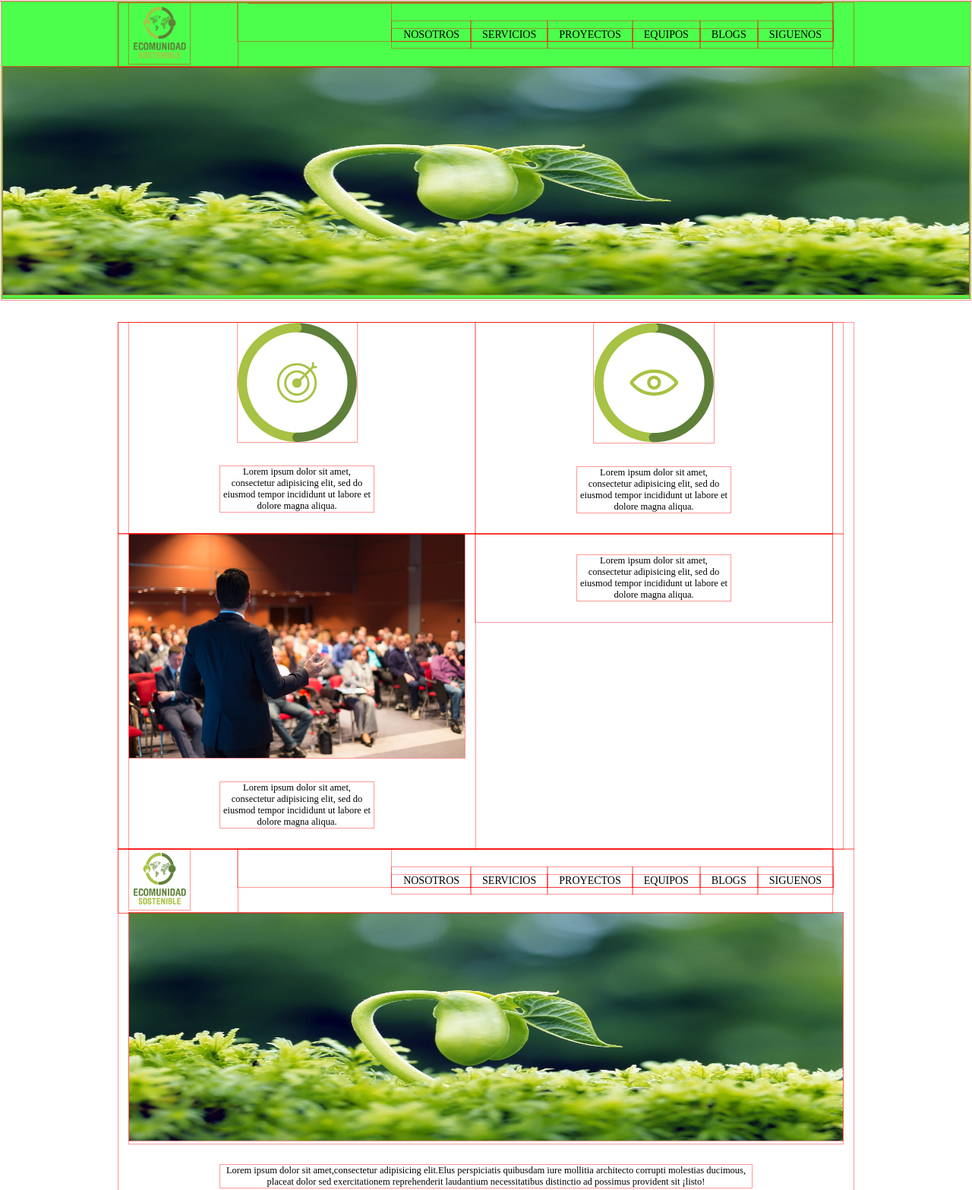
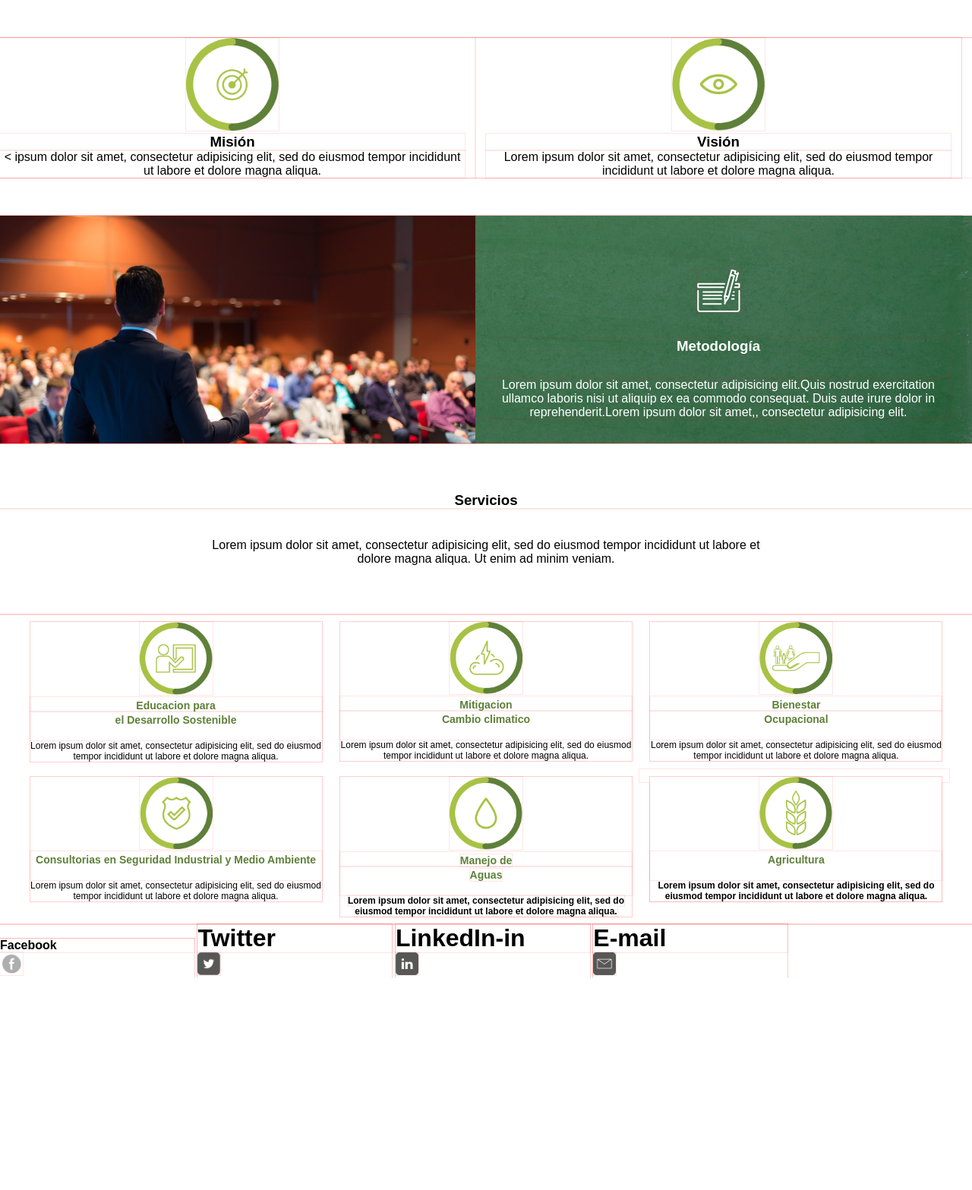
Before and after one commit to Carolina-Salinas/E-Comunidad.github.io, a plain HTML site: page index.html in a window 1280 px wide. Shown: the top 1567 px of the page at 76% size. After the commit the page ends 1288 px from the top, so only its background shows below. Drawn offline with Linux system fonts and the light colour scheme.

Commit message:
al 26 de abril

```diff
--- a/css/main.css
+++ b/css/main.css
@@ -1,50 +1,48 @@
-*{outline: 1px solid rgba(255,0,0,0.4);}/* Inserta tu codigo aqui */
-header{padding: 2px;
-       margin: 2px;
-       color: #fff;
-       border-bottom: solid #ffffff 1px;
-       background: #4dff4d;}
-.logo{width: 80px;
-      height: 80px;}
-nav ul{list-style-type: none;
-       padding-top: 34px;
-       margin: 0 -15px 0 0;
-       float: right;
-       font-size: 14px;
-       text-transform: uppercase;
-       white-space: nowrap;}
-nav li{position: relative;
-       float: left;
-       margin: 0;
-       padding:0;}
-nav li:hover a{background: #e0e0d1;}
-nav a{text-decoration: none;
-      padding: 10px 15px;
-      color: #000000;
-      }
-nav a:hover{color: #fff;}
+  *{outline: 1px solid rgba(255,0,0,0.1);}/* Inserta tu codigo aqui */
 
-.uno{height: 300px;
-     width: 100%;}
-  p{color: #000000;
-      text-align: center;
-     margin-left: 120px;
-     margin-right: 120px;
-     font-size: 12.50px;
-     margin-top: 28px;
-     margin-bottom: 28px;}
-.contenedor{width: 100%;}
-.img{display: inline-block;}
+body{font-family: arial;
+}
+.MisionVision{
+  margin-top: 50px;
+  margin-bottom: 50px;
+}
+.MisionVision img{
+  width:20%;
+  height:20%;
+}
 
-.seccion{
-      margin-top: 30px;
-      padding right:0;
-      padding left:0;
+.Metodologia{
+  width: 100%;
+  height: 300px;
+  background-image: url(../img/fondo.jpg);
 }
-.seccion1 img{
-      width: 100%;
+.division{
+  background-image: url(../img/metodo.JPG);
+  background-size: cover;
+  height: 300px;
 }
-.seccion1 .c{
-      background: url("../img/fondo.jpg");
-     background-size: contain;
+.division1 img{
+  margin-top: 70px;
+  margin-bottom: 30px;
 }
+.servicios-icon img{
+  width: 25%;
+}
+.caja li{
+  font-size:12px;
+  width: 30%;
+  display: inline-block;
+  vertical-align: text-top;
+  margin: 10px;
+}
+.caja h3{
+  padding-top: 3px;
+}
+.pie li{
+  display: inline-block;
+  width: 20%;
+}
+.contacto img{
+  width: 30px;
+  height: 30px;
+}
--- a/css/utilities.css
+++ b/css/utilities.css
@@ -7,7 +7,7 @@
 	font-family: OpenSans-Regular;
 	src: url(../fonts/Open/OpenSans-Regular.ttf);
 }
-@font-face{
+@font-face{s
 	font-family: OpenSans-Light;
 	src: url(../fonts/Open/OpenSans-Light.ttf);
 }
@@ -35,6 +35,9 @@
 }
 .pd-5-10{
 	padding: 5% 10%;
+}
+.pd-3-20-5{
+	padding: 3% 20% 5% 20%;
 }
 .mg-0{
 	margin: 0;
--- a/index.html
+++ b/index.html
@@ -8,102 +8,90 @@
 	<link rel="stylesheet" href="css/main.css">
 </head>
 <body>
-	<header>
-		<div class="container">
-			<div class="row">
-				<div class="col-2">
-					<img class="logo"src="img/ecomunidad-logo.png"/>
-				</div>
-				<div class="col-10">
-					<nav class="nav-header">
-						<ul class="menu">
-							<li><a href=#nosotros>Nosotros</a></li>
-							<li><a href=index.html> Servicios</a></li>
-							<li><a href=index.html>Proyectos</a></li>
-							<li><a href=index.html>Equipos</a></li>
-							<li><a href=index.html>Blogs</a></li>
-							<li><a href=index.html>Siguenos</a></li>
-						</ul>
-					</nav>
-				</div>
-			</div>
-		</div>
-		<div>
-			<img class="uno"src="img/semilla.jpg">
-		</div>
-	</header>
 
 	<hero>
-		<div class="container">
-			<div class="seccion" id="#nosotros">
-			    <div class="row text-center" >
-				     <div class="col-6 mision">
+		<div class="container-fluid">
+			<div class="MisionVision" id="#nosotros">
+			    <div class="row text-center">
+				     <div class="col-6">
 					    <img src="img/iconos/mision/mision.png">
-					     <p> Lorem ipsum dolor sit amet, consectetur adipisicing elit, sed do eiusmod tempor incididunt ut labore et dolore magna aliqua.</p>
+					     <h3>Misión</h3>
+					     <p>< ipsum dolor sit amet, consectetur adipisicing elit, sed do eiusmod tempor incididunt ut labore et dolore magna aliqua.</p>
 					 </div>
-				     <div class="col-6 mision">
+				     <div class="col-6">
 						<img src="img/iconos/mision/vision.png">
+						<h3>Visión</h3>
 						<p> Lorem ipsum dolor sit amet, consectetur adipisicing elit, sed do eiusmod tempor incididunt ut labore et dolore magna aliqua.</p>
 					</div>
 			    </div>
 			</div>
-			<div class="seccion1">
-				<div class="row" >
-				     <div class="col-6">
-					    <img src="img/metodo.JPG">
-					     <p> Lorem ipsum dolor sit amet, consectetur adipisicing elit, sed do eiusmod tempor incididunt ut labore et dolore magna aliqua.</p>
+			<div class="Metodologia bg-img-block">
+				<div class="row text-white text-center " >
+				     <div class="division col-6">
 					 </div>
-				     <div class="col-6 pizarra">
-						<p> Lorem ipsum dolor sit amet, consectetur adipisicing elit, sed do eiusmod tempor incididunt ut labore et dolore magna aliqua.</p>
+				     <div class="division1 col-6">
+				     <img src="img/iconos/metodologia-icon.png">
+				     <h3 class="pb-5">Metodología</h3>
+				     <p> Lorem ipsum dolor sit amet, consectetur adipisicing elit.Quis nostrud exercitation ullamco laboris nisi ut aliquip ex ea commodo consequat. Duis aute irure dolor in reprehenderit.Lorem ipsum dolor sit amet,, consectetur adipisicing elit.</p>
 					</div>
-			    </div>
+				</div>
+			</div>
+				<div class="DescriptServ text-center" id="#servicios">
+					<h3 class="pt-5">Servicios</h3>
+					<p class="pd-3-20-5">Lorem ipsum dolor sit amet, consectetur adipisicing elit, sed do eiusmod tempor incididunt ut labore et dolore magna aliqua. Ut enim ad minim veniam.</p>
+				</div>
+
+				<div class="caja text-center">
+
+					<ul >
+						<li><div class="servicios-icon"><img src="img/iconos/servicios-icon/educacion.png"/><h3 class="text-green">Educacion para</h3><h3 class="pb-5 text-green">el Desarrollo Sostenible</h3>
+						Lorem ipsum dolor sit amet, consectetur adipisicing elit, sed do eiusmod
+						tempor incididunt ut labore et dolore magna aliqua.</div></li>
+						<li><div class="servicios-icon"><img src="img/iconos/servicios-icon/mitigacion.png"/><h3 class="text-green">Mitigacion</h3><h3 class="pb-5 text-green">Cambio climatico</h3>
+						Lorem ipsum dolor sit amet, consectetur adipisicing elit, sed do eiusmod
+						tempor incididunt ut labore et dolore magna aliqua.</div></li>
+						<li><div class="servicios-icon"><img src="img/iconos/servicios-icon/bienestar.png"/><h3 class="text-green">Bienestar</h3><h3 class="pb-5 text-green">Ocupacional</h3>
+						Lorem ipsum dolor sit amet, consectetur adipisicing elit, sed do eiusmod
+						tempor incididunt ut labore et dolore magna aliqua.</div></li>
+						<li><div class="servicios-icon"><img src="img/iconos/servicios-icon/seguridad-icon.png"/><h3 class="pb-5 text-green">Consultorias en Seguridad Industrial y Medio Ambiente</h3>
+						Lorem ipsum dolor sit amet, consectetur adipisicing elit, sed do eiusmod
+						tempor incididunt ut labore et dolore magna aliqua.</div></li>
+						<li><div class="servicios-icon"><img src="img/iconos/servicios-icon/manejo-de-agua.png"/><h3 class="text-green"><b>Manejo de </h3><h3 class="pb-5 text-green">Aguas</h3>Lorem ipsum dolor sit amet, consectetur adipisicing elit, sed do eiusmod
+						tempor incididunt ut labore et dolore magna aliqua.</div></li>
+						<li><div class="servicios-icon"><img src="img/iconos/servicios-icon/agricultura-icon.png"/><h3 class="pb-5 text-green">Agricultura</h3>Lorem ipsum dolor sit amet, consectetur adipisicing elit, sed do eiusmod
+						tempor incididunt ut labore et dolore magna aliqua.</div></li>
+					</ul>
+
+			</div>
+			<div class="pie text left" id="#siguenos">
+				<ul>
+					<li>
+						<div class="contacto">
+							<p>Facebook</p>
+							<img src="img/facebook.png"/>
+						</div>
+					</li>
+					<li>
+						<div class="contacto">
+							<h1>Twitter</h1>
+							<img src="img/iconos/redes-sociales/twitter.png"/>
+						</div>
+					</li>
+					<li>
+						<div class="contacto">
+							<h1>LinkedIn-in</h1>
+							<img src="img/iconos/redes-sociales/in.png"/>
+						</div>
+					</li>
+					<li>
+						<div class="contacto">
+							<h1>E-mail</h1>
+							<img src="img/iconos/redes-sociales/mensaje.png"/>
+						</div>
+					</li>
+				</ul>
+
 			</div>
 		</div>
 	</hero>
-	<div class="container">
-		<div class="row">
-			<div class="col-2">
-				<img class="logo"src="img/ecomunidad-logo.png"/>
-		    </div>
-		    <div class="col-10">
-				<nav class="nav-header">
-				    <ul class="menu">
-			 	        <li><a href=index.html>Nosotros</a></li>
-			 	        <li><a href=index.html> Servicios</a></li>
-			  	        <li><a href=index.html>Proyectos</a></li>
-			 	        <li><a href=index.html>Equipos</a></li>
-			 	        <li><a href=index.html>Blogs</a></li>
-			 	        <li><a href=index.html>Siguenos</a></li>
-		  		    </ul>
-		  		</nav>
-		  	</div>
-	    </div>
-	    <div>
-	        <img class="uno"src="img/semilla.jpg">
-        </div>
-        <p>Lorem ipsum dolor sit amet,consectetur adipisicing elit.Elus perspiciatis quibusdam iure mollitia architecto corrupti molestias ducimous, placeat dolor sed exercitationem reprehenderit laudantium necessitatibus distinctio ad possimus provident sit ¡listo!</p>
-	</header>
-    <section>
-	    <div class="contenedor">
-	        <div class="img">
-	        	<img src="img/iconos/mision/mision.png"/>
-	        </div>
-	        <h1 class="img">Mision</h1>
-		    <ul class="img">
-			    <li>
-			       <p>Lorem ipsum dolor sit amet,consectetur adipisicing elit.At distinctio quia,et natus nulla cumque consequuntur,sed,quam aliquam excepturi ea necessitatibus
-			       </p>
-		    <div class="img">
-	        	<img src="img/iconos/mision/vision.png"/>
-	        </div>
-	        <h2 class="img">Vision</h2>
-			    <li>
-			       <p>Lorem ipsum dolor sit amet,consectetur adipisicing elit.At distinctio quia,et natus nulla cumque consequuntur,sed,quam aliquam excepturi ea necessitatibus
-			       </p>
-			    </li>
-		    </ul>
-	    </div>
-    </section>
-	<!-- Inserta tu código aqui -->
 </body>
-</html>
```
